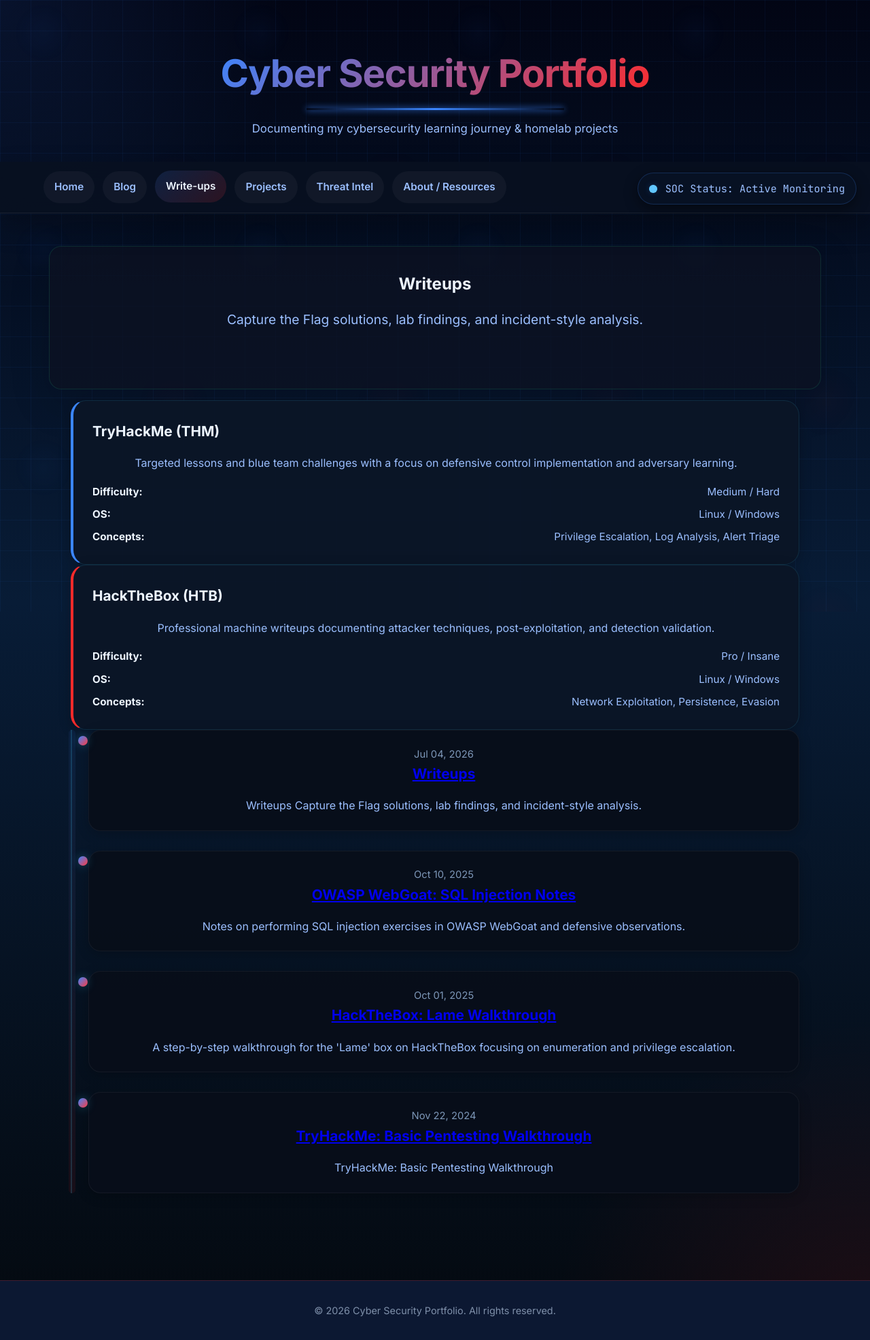
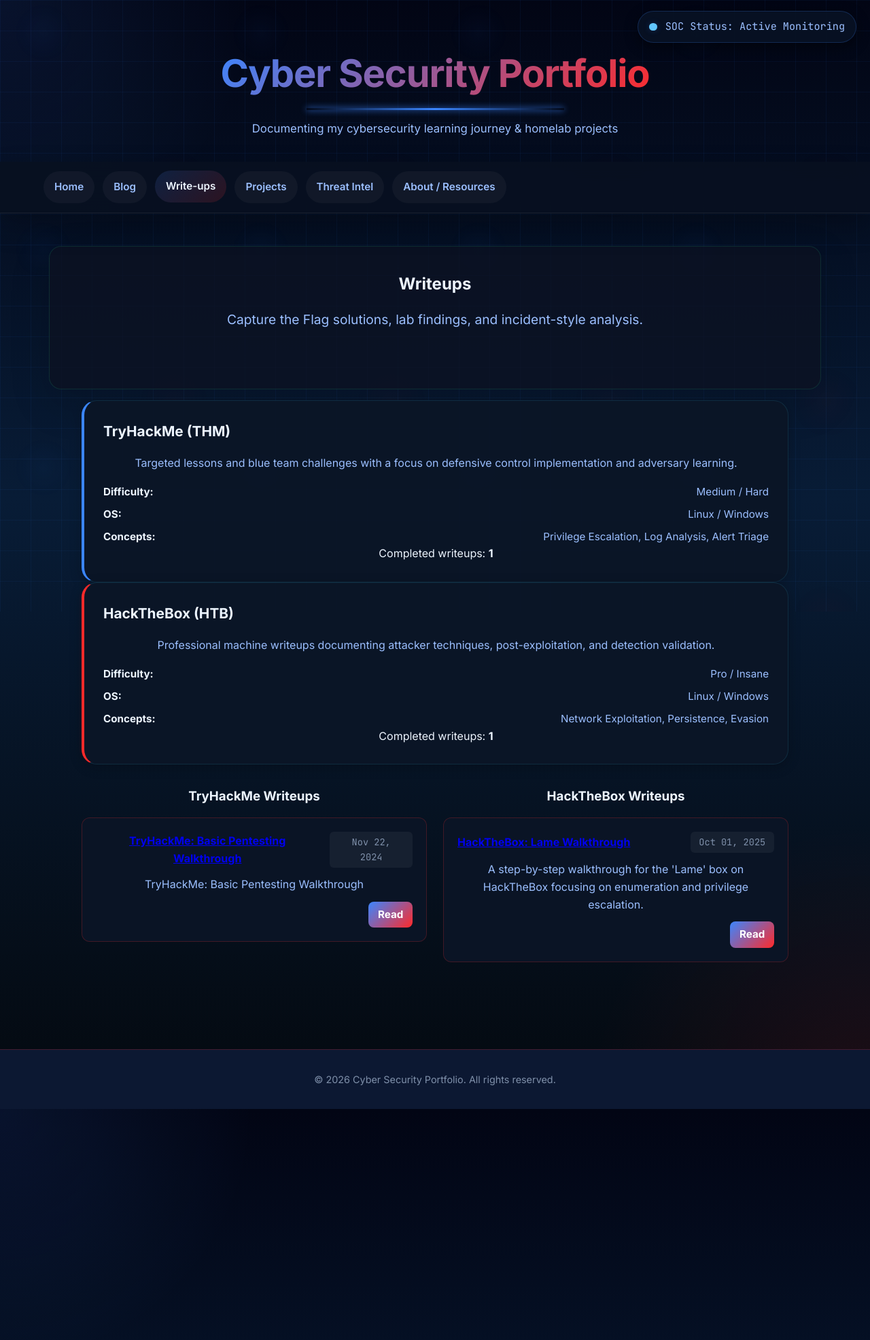
Before and after one commit to bytepo1arbear/cybersecurityblog, a Jekyll site: the page built from _writeups/index.md, in a window 1280 px wide. Shown: the whole page at 68% size. Built offline with Jekyll 4.4.1, drawn with Linux system fonts in a browser that asks for light colours; a style sheet for code colours, icons or effects is not loaded; after the commit the page ends 1632 px from its top, so only the background shows below that.

Commit message:
Adjusted formating and layout. Added more info

```diff
--- a/_layouts/default.html
+++ b/_layouts/default.html
@@ -13,6 +13,9 @@
   <!-- <link rel="icon" type="image/png" href="{{ '/assets/images/favicon.png' | relative_url }}"> -->
 </head>
 <body>
+  <div class="soc-status">
+    <span class="soc-dot"></span> SOC Status: Active Monitoring
+  </div>
   <!-- SITE TITLE -->
   <header class="site-header">
     <div class="site-title-group">
@@ -35,9 +38,7 @@
         <li><a href="{{ '/threat-intel/' | relative_url }}" {% if page.url contains '/threat-intel' %}class="active"{% endif %}>Threat Intel</a></li>
         <li><a href="{{ '/about/' | relative_url }}" {% if page.url contains '/about' or page.url contains '/resources' %}class="active"{% endif %}>About / Resources</a></li>
       </ul>
-      <div class="soc-status">
-        <span class="soc-dot"></span> SOC Status: Active Monitoring
-      </div>
+
     </div>
   </nav>
 
--- a/_writeups/index.md
+++ b/_writeups/index.md
@@ -21,6 +21,7 @@
       <span><strong>OS:</strong> Linux / Windows</span>
       <span><strong>Concepts:</strong> Privilege Escalation, Log Analysis, Alert Triage</span>
     </div>
+    <div class="platform-count">Completed writeups: <strong>{% assign all_writeups = site.writeups | sort: 'date' | reverse %}{% assign thm_posts = all_writeups | where_exp: "w", "w.platform == 'TryHackMe' or w.tags contains 'TryHackMe' or w.tags contains 'thm' or w.tags contains 'THM'" %}{{ thm_posts | size }}</strong></div>
   </article>
   <article class="platform-card htb">
     <h3>HackTheBox (HTB)</h3>
@@ -30,21 +31,49 @@
       <span><strong>OS:</strong> Linux / Windows</span>
       <span><strong>Concepts:</strong> Network Exploitation, Persistence, Evasion</span>
     </div>
+    <div class="platform-count">Completed writeups: <strong>{% assign htb_posts = all_writeups | where_exp: "w", "w.platform == 'HackTheBox' or w.tags contains 'htb' or w.tags contains 'HTB' or w.tags contains 'HackTheBox'" %}{{ htb_posts | size }}</strong></div>
   </article>
 </div>
+<section class="timeline-section container">
+  {% assign all_writeups = site.writeups | sort: 'date' | reverse %}
+  {% assign thm_posts = all_writeups | where_exp: "w", "w.platform == 'TryHackMe' or w.tags contains 'TryHackMe' or w.tags contains 'thm' or w.tags contains 'THM'" %}
+  {% assign htb_posts = all_writeups | where_exp: "w", "w.platform == 'HackTheBox' or w.tags contains 'htb' or w.tags contains 'HTB' or w.tags contains 'HackTheBox'" %}
 
-<section class="timeline-section container">
-  <div class="timeline">
-    {% assign writeup_posts = site.writeups | sort: 'date' | reverse %}
-    {% for writeup in writeup_posts %}
-    <div class="timeline-node">
-      <div class="timeline-marker"></div>
-      <div class="timeline-card">
-        <span class="timeline-meta">{{ writeup.date | date: "%b %d, %Y" }}</span>
-        <h3><a href="{{ writeup.url | relative_url }}">{{ writeup.title }}</a></h3>
-        <p>{{ writeup.excerpt | strip_html | truncatewords: 24 }}</p>
+  <div class="writeup-columns">
+    <div>
+      <h3 style="margin-bottom:1rem;">TryHackMe Writeups</h3>
+      {% if thm_posts and thm_posts.size > 0 %}
+      {% for w in thm_posts %}
+      <div class="writeup-card">
+        <div style="display:flex;justify-content:space-between;align-items:center;gap:1rem;">
+          <h4 style="margin:0;"><a href="{{ w.url | relative_url }}">{{ w.title }}</a></h4>
+          <span class="post-date">{{ w.date | date: "%b %d, %Y" }}</span>
+        </div>
+        <p style="margin:0;color:var(--text-secondary);">{{ w.excerpt | strip_html | truncatewords: 28 }}</p>
+        <div style="margin-top:auto;text-align:right;"><a class="btn-small" href="{{ w.url | relative_url }}">Read</a></div>
       </div>
+      {% endfor %}
+      {% else %}
+        <p class="empty-state">No TryHackMe writeups found yet.</p>
+      {% endif %}
     </div>
-    {% endfor %}
+
+    <div>
+      <h3 style="margin-bottom:1rem;">HackTheBox Writeups</h3>
+      {% if htb_posts and htb_posts.size > 0 %}
+      {% for w in htb_posts %}
+      <div class="writeup-card">
+        <div style="display:flex;justify-content:space-between;align-items:center;gap:1rem;">
+          <h4 style="margin:0;"><a href="{{ w.url | relative_url }}">{{ w.title }}</a></h4>
+          <span class="post-date">{{ w.date | date: "%b %d, %Y" }}</span>
+        </div>
+        <p style="margin:0;color:var(--text-secondary);">{{ w.excerpt | strip_html | truncatewords: 28 }}</p>
+        <div style="margin-top:auto;text-align:right;"><a class="btn-small" href="{{ w.url | relative_url }}">Read</a></div>
+      </div>
+      {% endfor %}
+      {% else %}
+        <p class="empty-state">No HackTheBox writeups found yet.</p>
+      {% endif %}
+    </div>
   </div>
 </section>
--- a/assets/css/style.css
+++ b/assets/css/style.css
@@ -1441,14 +1441,51 @@
    CONTAINER UTILITY
    =========================== */
 .container {
-  max-width: 1200px;
+  max-width: calc(100% - 3rem);
   margin: 0 auto;
-  padding: 0 2rem;
+  padding: 0 1.5rem;
 }
 
 @media (max-width: 768px) {
   .container {
     padding: 0 1rem;
+  }
+}
+
+/* smaller button variant for table links */
+.btn-small {
+  display: inline-block;
+  padding: 0.45rem 0.85rem;
+  background: linear-gradient(135deg, var(--accent-primary), var(--accent-secondary));
+  color: #ffffff;
+  text-decoration: none;
+  border-radius: 8px;
+  font-weight: 700;
+  font-size: 0.95rem;
+  border: none;
+}
+
+/* Writeups two-column lists */
+.writeup-columns {
+  display: grid;
+  grid-template-columns: 1fr 1fr;
+  gap: 1.5rem;
+  margin-top: 2rem;
+}
+
+.writeup-card {
+  background: var(--bg-card);
+  border: 1px solid var(--border-accent);
+  border-radius: 12px;
+  padding: 1.25rem;
+  display: flex;
+  flex-direction: column;
+  gap: 0.75rem;
+}
+
+@media (max-width: 900px) {
+  .writeup-columns {
+    grid-template-columns: 1fr;
   }
 }
 
```
Also changed, not shown: aboutme.md (+9 -0 lines), index.md (+11 -6 lines), threats.md (+51 -10 lines).
